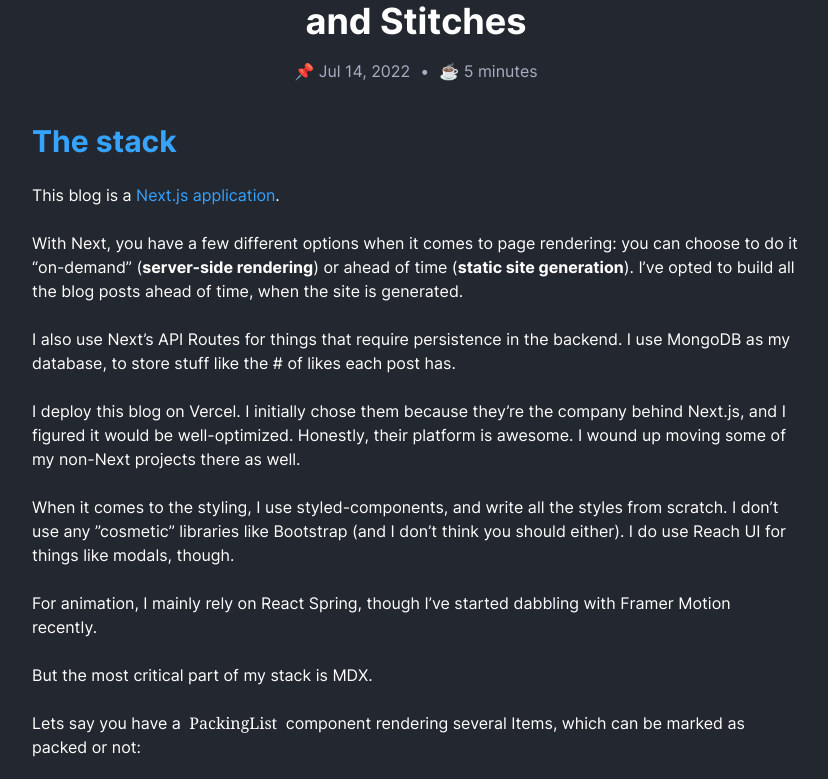
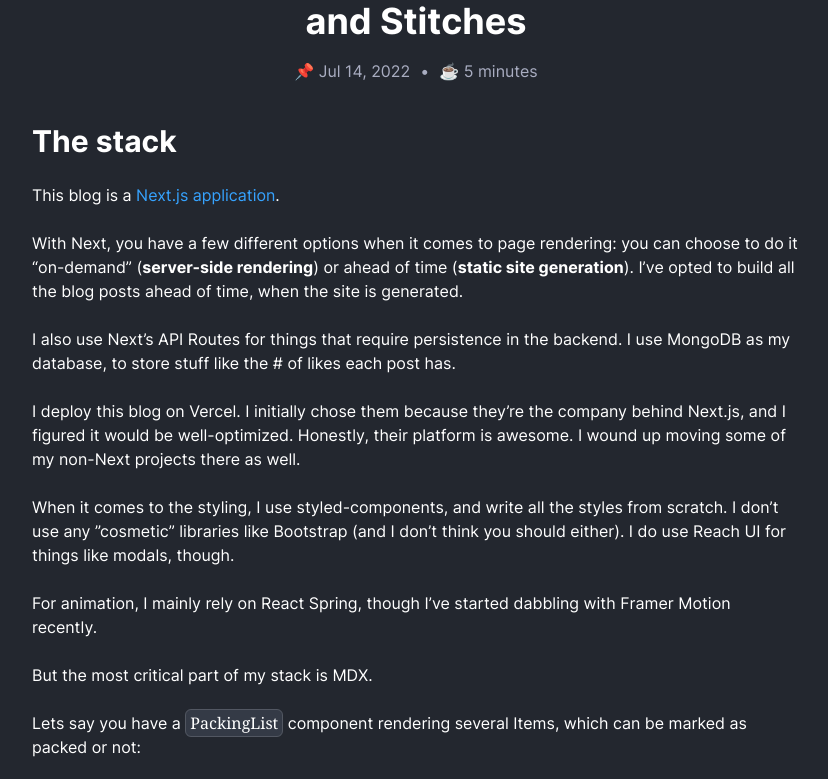
Before and after one commit to helciofranco/helciofranco.com, a Next.js app: page / in a window 1280 px wide. Shown: the part 375-1154 px from the top of the page, without its empty margins (224-1052 px from the left). Built offline with nearby package versions, Linux system fonts and the light colour scheme.

Commit message:
feat: force font weight based on text's variant

```diff
--- a/src/components/Text/index.ts
+++ b/src/components/Text/index.ts
@@ -20,18 +20,22 @@
       h1: {
         fontSize: '$2xl',
         lineHeight: '$2xl',
+        fontWeight: '$bold',
       },
       h2: {
         fontSize: '$xl',
         lineHeight: '$xl',
+        fontWeight: '$bold',
       },
       h3: {
         fontSize: '$lg',
         lineHeight: '$lg',
+        fontWeight: '$bold',
       },
       body: {
         fontSize: '$base',
         lineHeight: '$base',
+        fontWeight: '$regular',
       },
     },
     // Serif
--- a/src/modules/blog/screens/Feed/index.tsx
+++ b/src/modules/blog/screens/Feed/index.tsx
@@ -25,11 +25,7 @@
 
       <PostInfo />
 
-      <Text
-        variant="h2"
-        css={{ fontWeight: '$bold', color: '$textInteractive' }}
-        marginBottom
-      >
+      <Text variant="h2" marginBottom>
         The stack
       </Text>
 
@@ -73,8 +69,8 @@
       <Text marginBottom>But the most critical part of my stack is MDX.</Text>
 
       <Text marginBottom>
-        Lets say you have a <Code variant="secondary">PackingList</Code>{' '}
-        component rendering several Items, which can be marked as packed or not:
+        Lets say you have a <Code>PackingList</Code> component rendering several
+        Items, which can be marked as packed or not:
       </Text>
 
       <Text color="secondary" serif marginBottom>
@@ -86,12 +82,8 @@
         The quick brown fox jumps over the lazy dog.
       </Text>
 
-      <Text color="interactive" serif marginBottom>
-        The quick brown fox jumps over the lazy dog.
-      </Text>
-
       <Card>
-        <Text variant="h3" marginBottom css={{ fontWeight: '$bold' }}>
+        <Text variant="h3" marginBottom>
           You will learn <Code>if</Code> and <Code>{'&&'}</Code>
         </Text>
 
```
